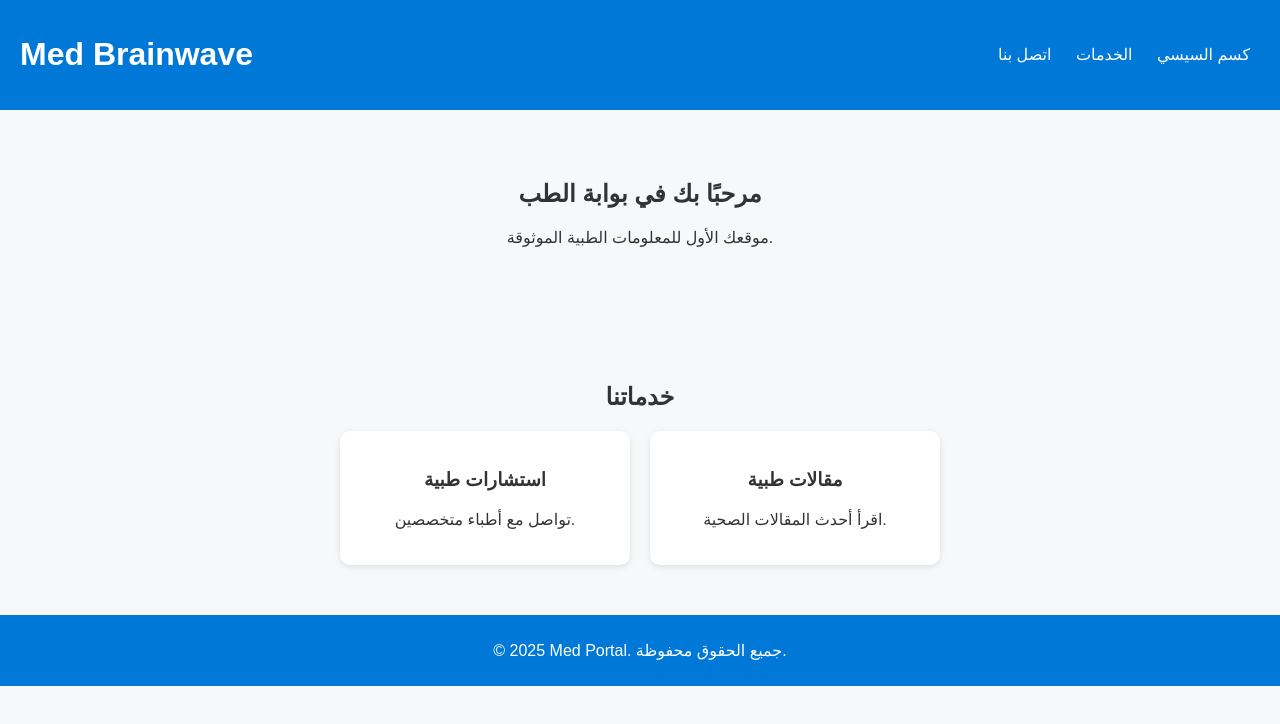
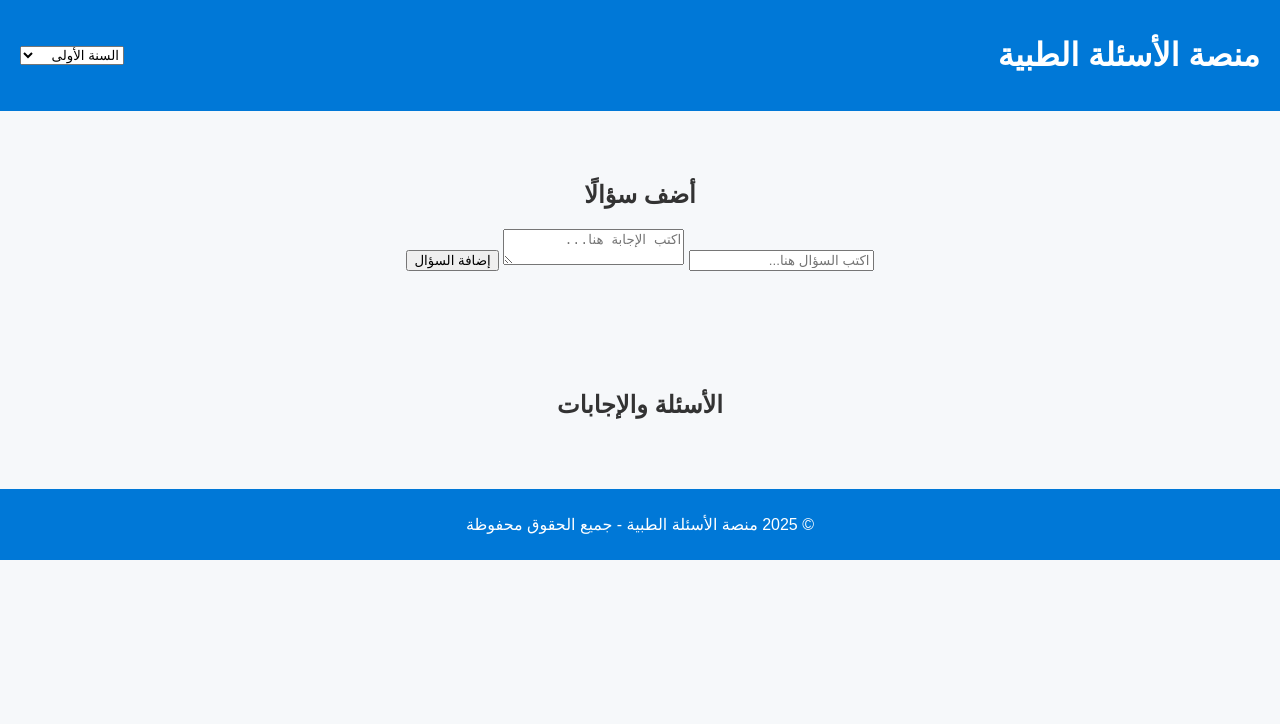
Before and after one commit to Nameless-king696/Med-Brainwave-3, a plain HTML site: page index.html in a window 1280 px wide. Drawn offline with Linux system fonts and the light colour scheme.

Commit message:
Update index.html

```diff
--- a/index.html
+++ b/index.html
@@ -3,41 +3,40 @@
 <head>
   <meta charset="UTF-8" />
   <meta name="viewport" content="width=device-width, initial-scale=1.0" />
-  <title>Med Brainwave</title>
+  <title>منصة الأسئلة الطبية</title>
   <link rel="stylesheet" href="style.css" />
 </head>
-<body>
+<body dir="rtl">
 
   <header>
-    <h1>Med Brainwave</h1>
+    <h1>منصة الأسئلة الطبية</h1>
     <nav>
-      <a href="#home">كسم السيسي</a>
-      <a href="#services">الخدمات</a>
-      <a href="#contact">اتصل بنا</a>
+      <select id="yearSelect">
+        <option value="1">السنة الأولى</option>
+        <option value="2">السنة الثانية</option>
+        <option value="3">السنة الثالثة</option>
+        <option value="4">السنة الرابعة</option>
+        <option value="5">السنة الخامسة</option>
+      </select>
     </nav>
   </header>
 
-  <section id="home">
-    <h2>مرحبًا بك في بوابة الطب</h2>
-    <p>موقعك الأول للمعلومات الطبية الموثوقة.</p>
-  </section>
+  <main>
+    <section class="question-form">
+      <h2>أضف سؤالًا</h2>
+      <input type="text" id="questionInput" placeholder="اكتب السؤال هنا..." />
+      <textarea id="answerInput" placeholder="اكتب الإجابة هنا..."></textarea>
+      <button id="addQuestionBtn">إضافة السؤال</button>
+    </section>
 
-  <section id="services">
-    <h2>خدماتنا</h2>
-    <div class="cards">
-      <div class="card">
-        <h3>استشارات طبية</h3>
-        <p>تواصل مع أطباء متخصصين.</p>
-      </div>
-      <div class="card">
-        <h3>مقالات طبية</h3>
-        <p>اقرأ أحدث المقالات الصحية.</p>
-      </div>
-    </div>
-  </section>
+    <section class="questions-list">
+      <h2>الأسئلة والإجابات</h2>
+      <div id="questionsContainer"></div>
+    </section>
+  </main>
 
   <footer>
-    <p>© 2025 Med Portal. جميع الحقوق محفوظة.</p>
+    <p>© 2025 منصة الأسئلة الطبية - جميع الحقوق محفوظة</p>
   </footer>
 
   <script src="script.js"></script>
```
